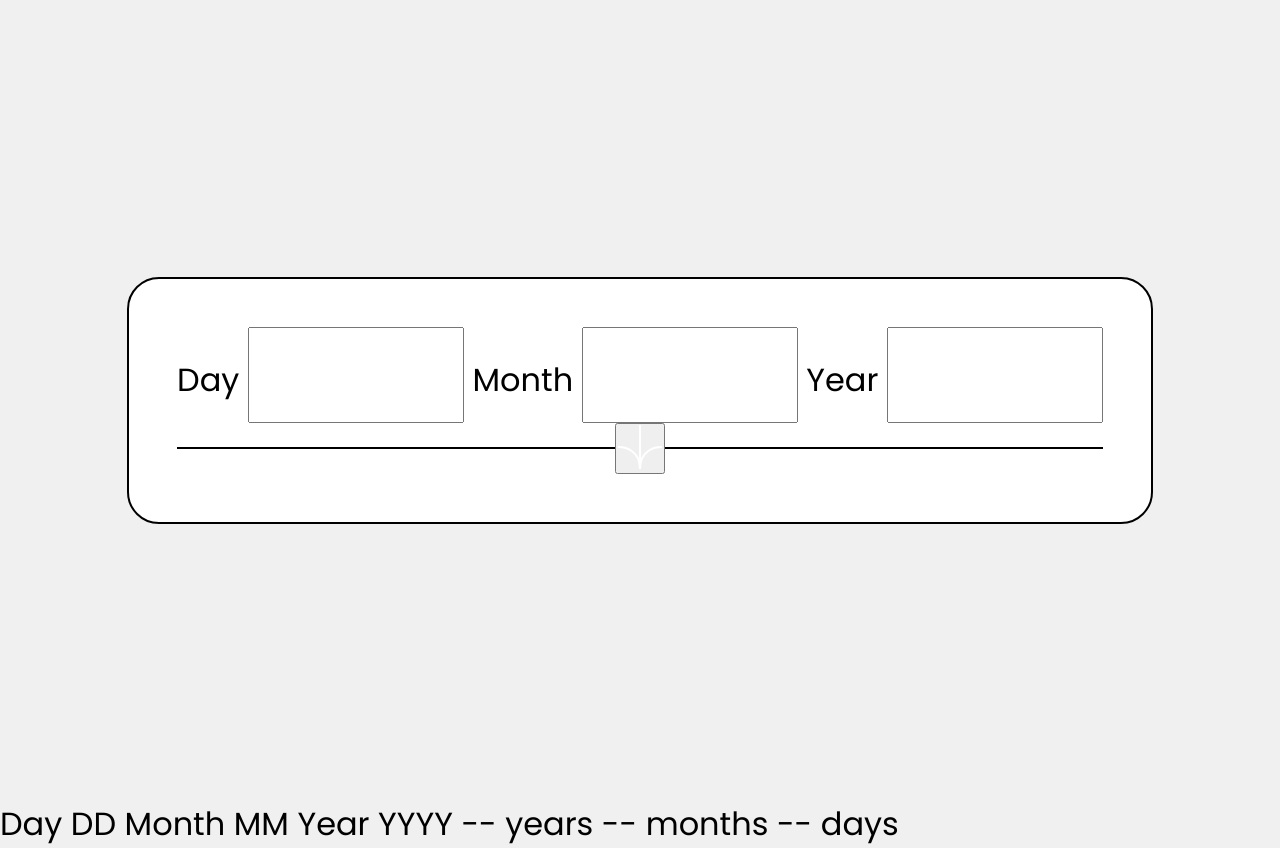
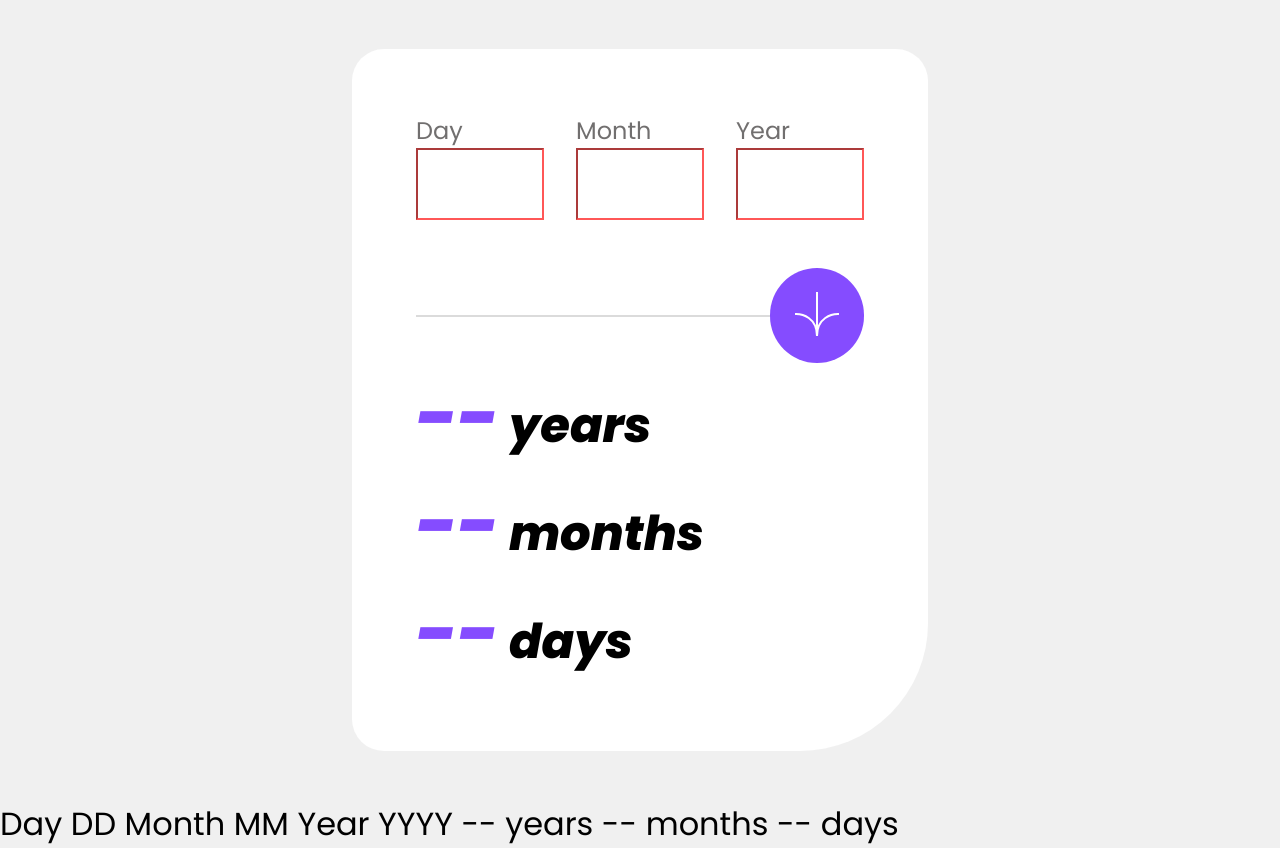
Before and after one commit to DrZero1234/Fem_age_calculator, a plain HTML site: page index.html in a window 1280 px wide. Drawn offline with Linux system fonts and the light colour scheme.

Commit message:
form style added

```diff
--- a/index.html
+++ b/index.html
@@ -17,20 +17,39 @@
   <main>
     <div class="container">
       <div class="ageform-wrapper">
-        <form>
-          <label for="day">Day</label>
-          <input type="number" id="day" name="day" required/>
-          <label for="month">Month</label>
-          <input type="number" id="month" name="day" required/>
-          <label for="year">Year</label>
-          <input type="number" id="year" name="day" required/>
+        <form method="post">
+          <div class="form-inputs">
+            <span>
+              <label for="day">Day</label>
+              <input type="number" id="day" name="day" required minlength="1" min="1" maxlength="2"/>
+            </span>
+            <span>
+              <label for="month">Month</label>
+              <input type="number" id="month" name="day" minlength="1" maxlength="2" min="1" required/>
+            </span>
+            <span>
+              <label for="year">Year</label>
+              <input type="number" id="year" name="day" minlength="1" maxlength="4" min="1" required/>
+            </span>
+          </div>
           <div class="newline">
             <hr>
             <button type="submit"><svg xmlns="http://www.w3.org/2000/svg" width="46" height="44" viewBox="0 0 46 44"><g fill="none" stroke="#FFF" stroke-width="2"><path d="M1 22.019C8.333 21.686 23 25.616 23 44M23 44V0M45 22.019C37.667 21.686 23 25.616 23 44"/></g></svg></button>
-            <hr>
           </div>
         </form>
+        <div class="results">
+          <div class="years-diff">
+            <span>--</span> years
+          </div>
+          <div class="years-diff">
+            <span>--</span> months
+          </div>
+          <div class="years-diff">
+            <span>--</span> days
+          </div>
+        </div>
       </div>
+
     </div>
   </main>
 
--- a/style.css
+++ b/style.css
@@ -60,7 +60,9 @@
     --invalid-red: hsl(0, 100%, 67%);
     --bg-white: hsl(0, 0%, 100%);
     --page-white: hsl(0, 0%, 94%);
-    --font-black: Off black: hsl(0, 0%, 8%)
+    --hoverbtn-black: hsl(0, 0%, 8%);
+    --label-grey: hsl(0, 1%, 44%);
+    --line-grey: hsl(0, 0%, 86%);
 }
 
 body {
@@ -78,10 +80,9 @@ body {
 }
 
 .ageform-wrapper {
-    border-radius: 2rem;
-    border: 2px solid black;
+    border-radius: 2rem 2rem 8rem 2rem;
     background-color: var(--bg-white);
-    padding: 3rem;
+    padding: 2em;
 }
 
 .newline {
@@ -94,23 +95,79 @@ hr {
     flex: 1;
     border: none;
     height: 2px;
-    background: black;
+    background: var(--line-grey);
   }
 
-label, input {
-    display: inline-block;
+label {
+    font-family: Poppins;
+    font-size: 24px;
+    display: block;
+    color: var(--label-grey);
 }
 
-form > input {
-    max-width: 4.5em;
+.form-inputs {
+    display: flex;
+    gap: 2rem;
+    margin-bottom: 3rem;
+
+}
+
+.form-inputs  input {
+    max-width: 4em;
     font-family: PoppinsBold;
-    font-size: 48px;
+    font-size: 32px;
     padding: 10px;
 }
 
+input:focus {
+    border-color: var(--age-purple);
+}
+
+
+.results {
+    display: flex;
+    flex-flow: column nowrap;
+    justify-content: center;
+}
+
+.years-diff {
+    font-family: PoppinsXBItalic;
+    font-size: 48px;
+}
+
+.years-diff span {
+    color: var(--age-purple);
+    font-family: PoppinsXBItalic;
+    font-size: 72px;
+}
+
+button {
+    background-color: var(--age-purple);
+    padding: 1.5rem;
+    border-radius: 100vw;
+    border: none;
+}
+
+button:hover {
+    cursor: pointer;
+    background-color: var(--hoverbtn-black);
+}
+
+input:invalid {
+    border-color: var(--invalid-red);
+}
+
+
 @media screen and (max-width: 500px) {
+    /* TODO Center the button on mobile view */
     .newline{
         justify-content: center;
         align-items: center;
     }
+
+    .form-inputs input {
+        max-width: 3em;
+        gap: 1rem;
+    }
+
 }
```
Also changed, not shown: 1 other file.
